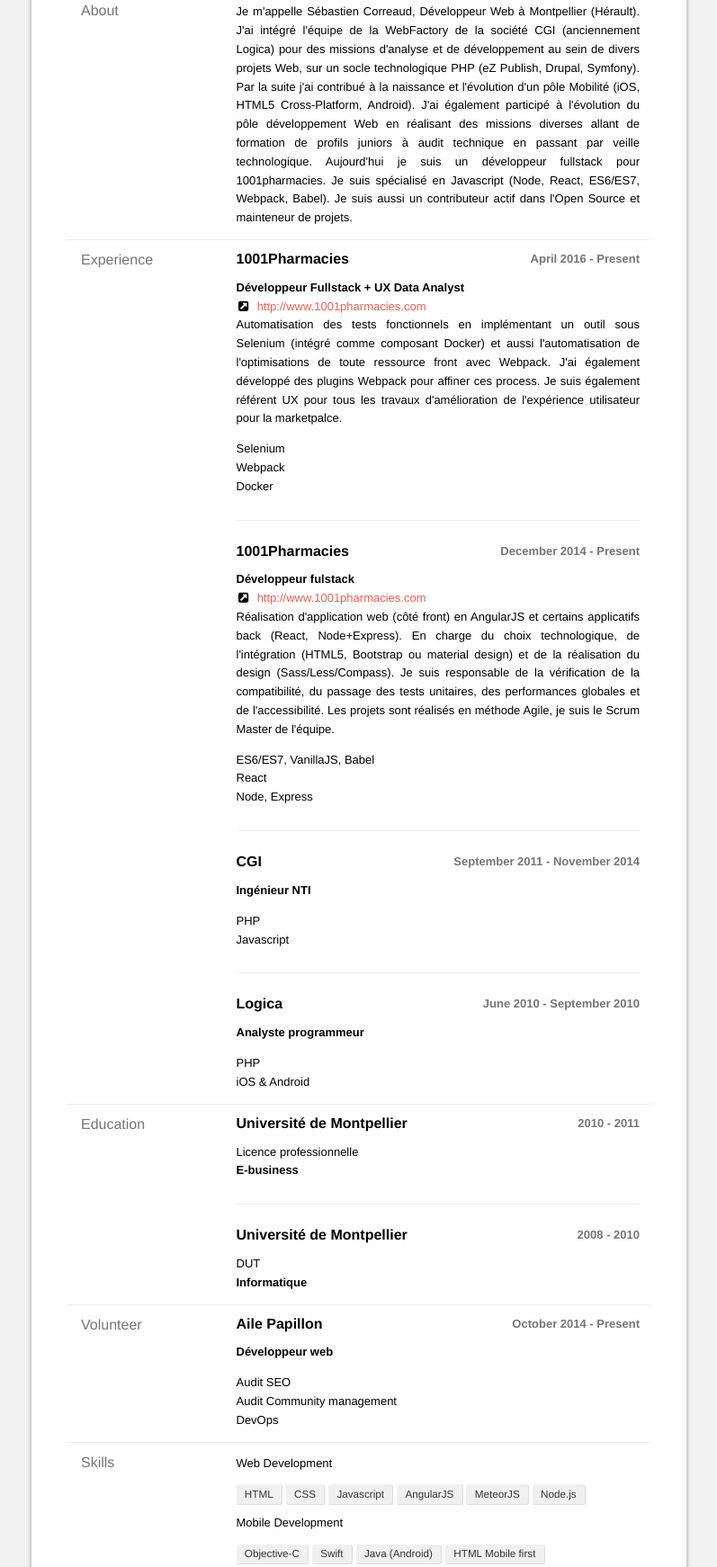
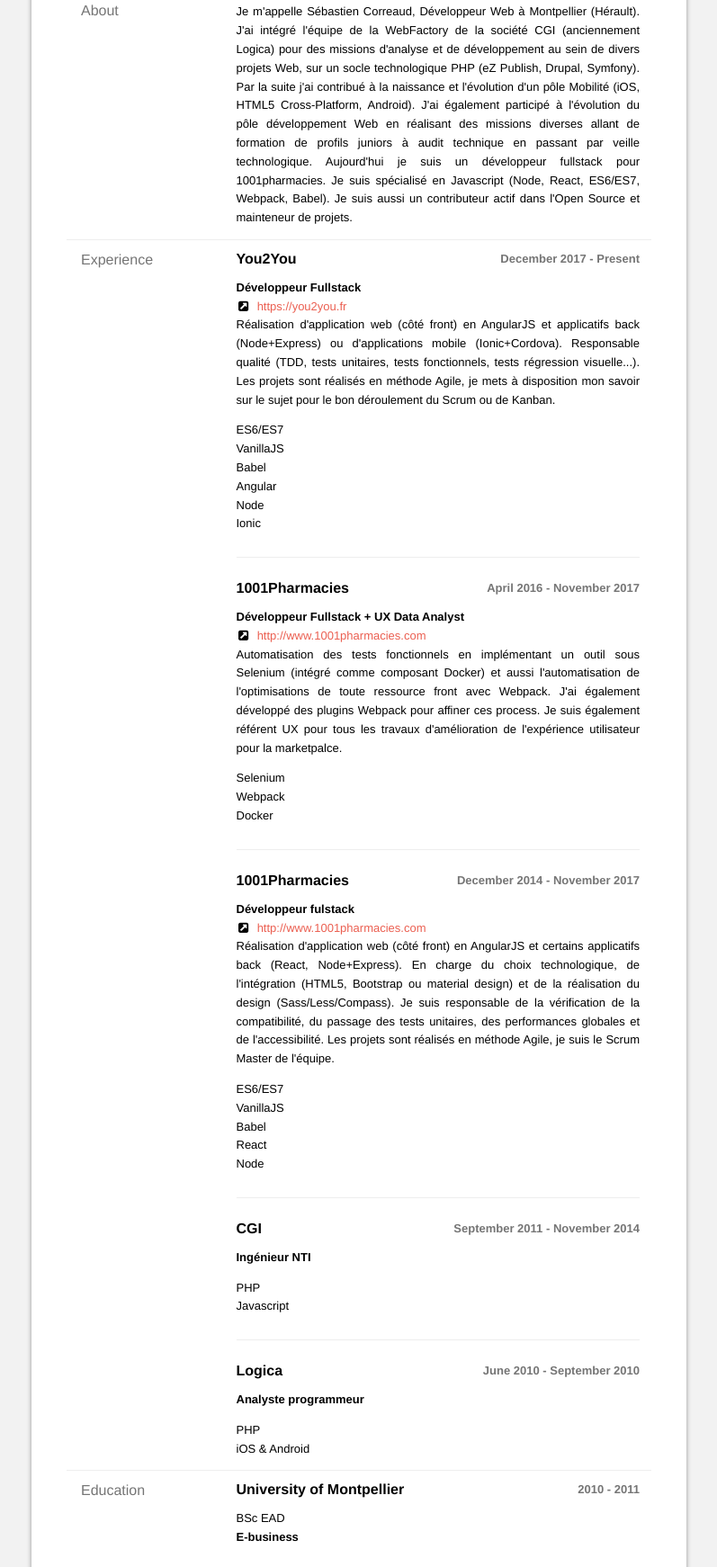
Before and after one commit to iGitScor/resume, a plain HTML site: page fr/index.html in a window 1280 px wide. Shown: the part 311-2053 px from the top of the page at 90% size, without its empty margins (241-1038 px from the left). Drawn offline with Linux system fonts and the light colour scheme.

Commit message:
Automatic deployment update

```diff
--- a/fr/index.html
+++ b/fr/index.html
@@ -528,7 +528,7 @@
 				<header id="header">
 						<div>
 							<h1 class="name">Sebastien Correaud</h1>
-							<h2 class="label">Développeur frontend</h2>
+							<h2 class="label">Développeur fullstack</h2>
 						</div>
 
 				</header>
@@ -538,10 +538,10 @@
 						<div id="location">
 							<span class="fa fa-map-marker"></span>
 							<span class="address">
-								16A Rue Louis Braille,
+								372 Route de Mende,
 							</span>
 							<span class="postalCode">
-								34070,
+								34090,
 							</span>
 							<span class="city">
 								Montpellier
@@ -600,6 +600,38 @@
 					<section id="work">
 						<header>
 							<h3 class="name">
+								You2You
+							</h3>
+							<div class="date">
+								<span class="startDate">
+									December 2017
+								</span>
+								<span class="endDate">
+									- Present
+								</span>
+							</div>
+						</header>
+						<div class="item">
+						<div class="position">
+							Développeur Fullstack
+						</div>
+						<div class="website">
+							<a href="https://you2you.fr">https://you2you.fr</a>
+						</div>
+						<div class="summary">
+							<p>Réalisation d&#x27;application web (côté front) en AngularJS et applicatifs back (Node+Express) ou d&#x27;applications mobile (Ionic+Cordova). Responsable qualité (TDD, tests unitaires, tests fonctionnels, tests régression visuelle...). Les projets sont réalisés en méthode Agile, je mets à disposition mon savoir sur le sujet pour le bon déroulement du Scrum ou de Kanban.</p>
+						</div>
+						<ul class="highlights">
+							<li>ES6/ES7</li>
+							<li>VanillaJS</li>
+							<li>Babel</li>
+							<li>Angular</li>
+							<li>Node</li>
+							<li>Ionic</li>
+						</ul>
+					</div>
+						<header>
+							<h3 class="name">
 								1001Pharmacies
 							</h3>
 							<div class="date">
@@ -607,7 +639,7 @@
 									April 2016
 								</span>
 								<span class="endDate">
-									- Present
+									- November 2017
 								</span>
 							</div>
 						</header>
@@ -636,7 +668,7 @@
 									December 2014
 								</span>
 								<span class="endDate">
-									- Present
+									- November 2017
 								</span>
 							</div>
 						</header>
@@ -651,9 +683,11 @@
 							<p>Réalisation d&#x27;application web (côté front) en AngularJS et certains applicatifs back (React, Node+Express). En charge du choix technologique, de l&#x27;intégration (HTML5, Bootstrap ou material design) et de la réalisation du design (Sass/Less/Compass). Je suis responsable de la vérification de la compatibilité, du passage des tests unitaires, des performances globales et de l&#x27;accessibilité.  Les projets sont réalisés en méthode Agile, je suis le Scrum Master de l&#x27;équipe.</p>
 						</div>
 						<ul class="highlights">
-							<li>ES6/ES7, VanillaJS, Babel</li>
+							<li>ES6/ES7</li>
+							<li>VanillaJS</li>
+							<li>Babel</li>
 							<li>React</li>
-							<li>Node, Express</li>
+							<li>Node</li>
 						</ul>
 					</div>
 						<header>
@@ -708,7 +742,7 @@
 					<section id="education">
 							<header>
 									<h3 class="institution">
-										Université de Montpellier
+										University of Montpellier
 									</h3>
 								<div class="date">
 									<span class="startDate">
@@ -721,7 +755,7 @@
 							</header>
 							<div class="item">
 									<div class="studyType">
-										Licence professionnelle
+										BSc EAD
 									</div>
 									<div class="area">
 										E-business
@@ -729,7 +763,7 @@
 							</div>
 							<header>
 									<h3 class="institution">
-										Université de Montpellier
+										University of Montpellier
 									</h3>
 								<div class="date">
 									<span class="startDate">
@@ -742,10 +776,10 @@
 							</header>
 							<div class="item">
 									<div class="studyType">
-										DUT
+										BTEC Higher National Diploma
 									</div>
 									<div class="area">
-										Informatique
+										Computer Science
 									</div>
 							</div>
 					</section>
```
Also changed, not shown: index.html (+37 -5 lines).
